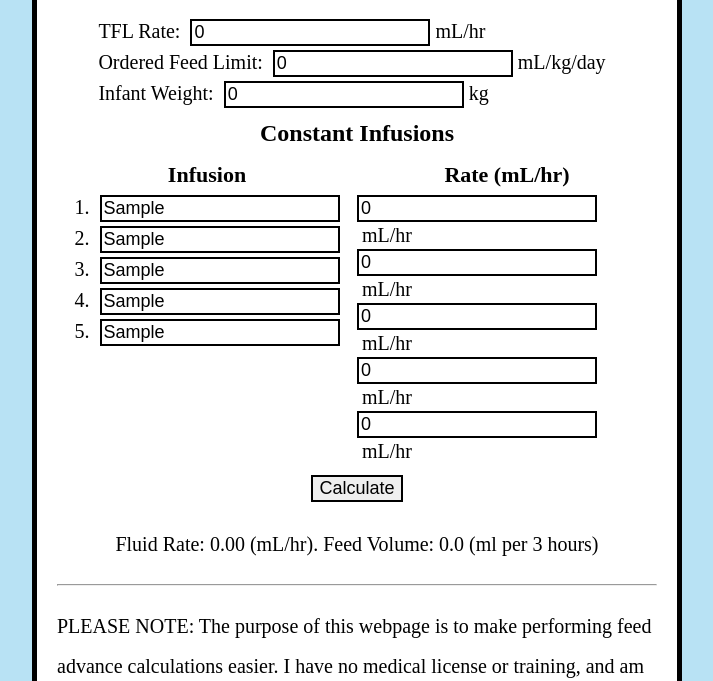
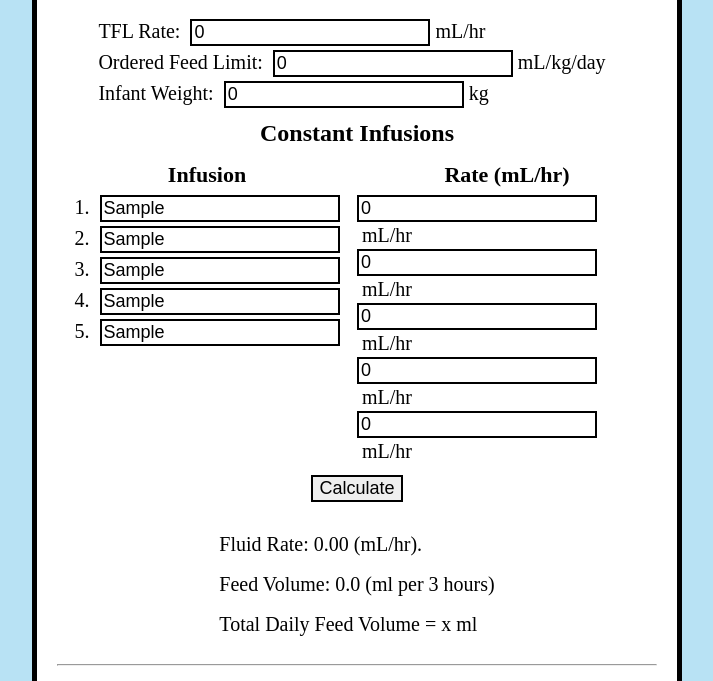
Before and after one commit to meyerkn00/FeedAdvance, a plain HTML site: page index.html in a window 1280 px wide. Both pictures are taken after typing "Sample", "Sample", "Sample", "Sample", "Sample" into the empty fields and a click on the input "Calculate". Shown: the part 119-800 px from the top of the page, without its empty margins (283-996 px from the left). Drawn offline with Linux system fonts and the light colour scheme.

Commit message:
Add Output line breaks and new output
Line breaks and total daily feed volume

```diff
--- a/scripts/main.js
+++ b/scripts/main.js
@@ -28,7 +28,8 @@ function formsubmit(event) {
     (important only if I need to do more math)
     */
     output.textContent = `Fluid Rate: ${fluid_rate.toFixed(2)} (mL/hr).
-      Feed Volume: ${feed_volume.toFixed(1)} (ml per 3 hours)`;
+      Feed Volume: ${feed_volume.toFixed(1)} (ml per 3 hours)
+      Total Daily Feed Volume = x ml`;
 }
 
 
--- a/styles/style.css
+++ b/styles/style.css
@@ -32,6 +32,7 @@ p {
   letter-spacing: 0px;
   display: flex;
   justify-content: center;
+  white-space: pre-line;
 }
 
 /* Set attributes that contains the content */
```
